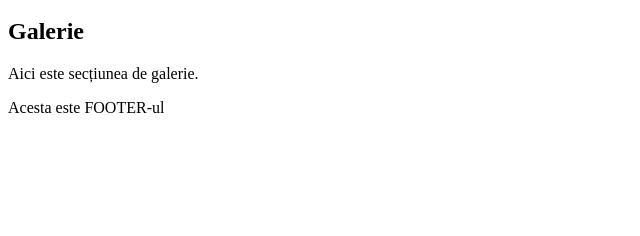
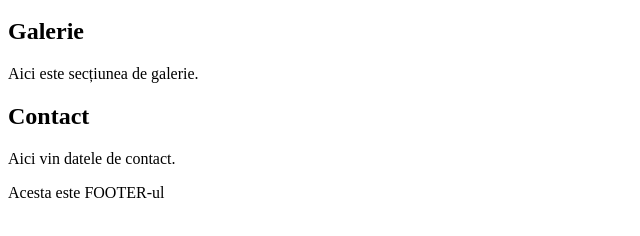
Before and after one commit to marchitan-dev/Branch, a plain HTML site: page index.html in a window 1280 px wide. Shown: the part 48-284 px from the top of the page, without its empty margins (0-640 px from the left). Drawn offline with Linux system fonts and the light colour scheme.

Commit message:
Update index.html

```diff
--- a/index.html
+++ b/index.html
@@ -5,7 +5,10 @@
     <h2>Galerie</h2>
     <p>Aici este secțiunea de galerie.</p>
 </section>
-
+<section id="contact">
+    <h2>Contact</h2>
+    <p>Aici vin datele de contact.</p>
+</section>
 <footer>
     <p>Acesta este FOOTER-ul</p>
 </footer>
```
